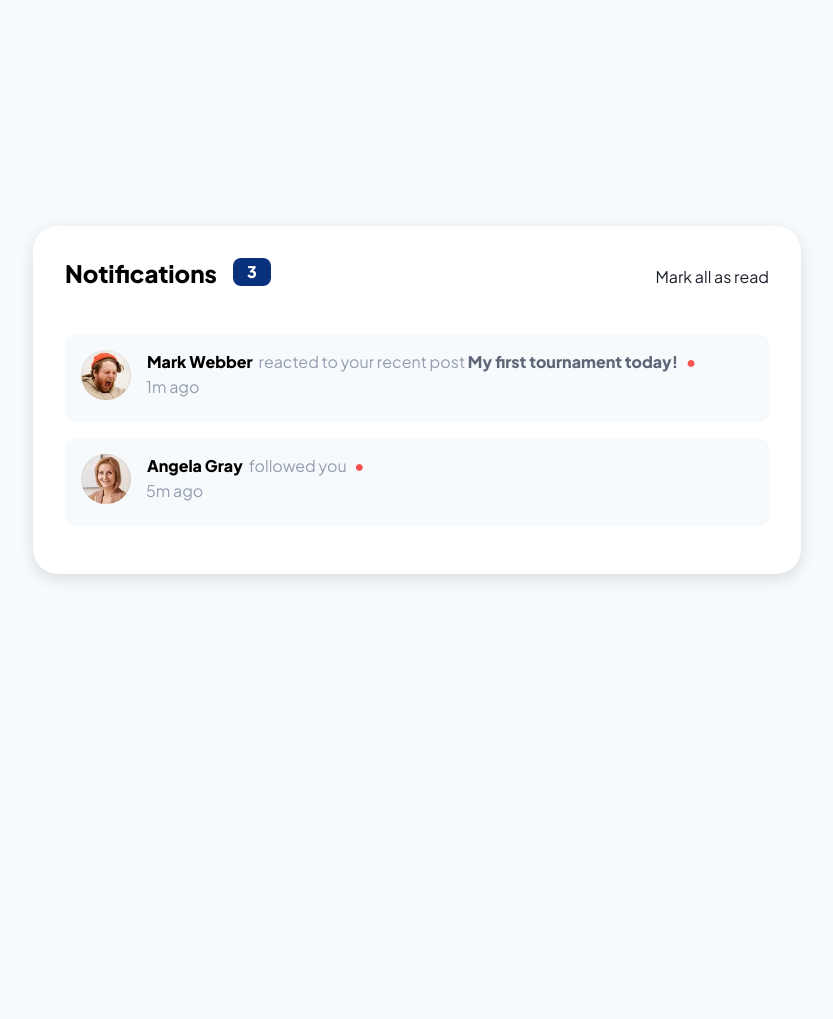
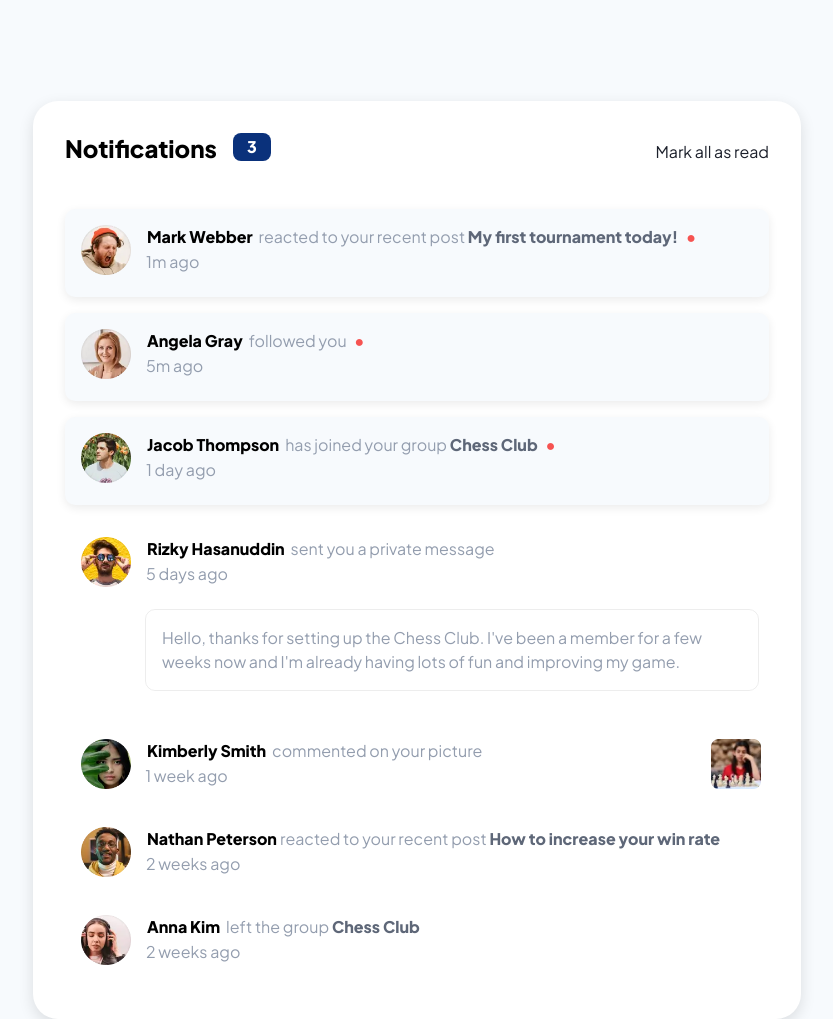
Before and after one commit to benj4627/48notificationsPage, a plain HTML site: page index.html in a window 1280 px wide. Shown: the whole page, without its empty margins (223-1056 px from the left). Before the commit the page ends 800 px from the top, so only its background shows below. Drawn offline with Linux system fonts and the light colour scheme.

Commit message:
finished HTML and CSS dekstop

```diff
--- a/assets/css/styles.css
+++ b/assets/css/styles.css
@@ -70,6 +70,7 @@ body {
     background-color: var(--VeryLightGrayBlue);
 }
 .container {
+    margin: 10rem 0;
     background-color: white;
     min-width: 60vw;
     height: fit-content;
@@ -126,6 +127,7 @@ body {
     margin: 1em 0;
     position: relative;
     border-radius: 10px;
+    box-shadow: 0 3px 10px rgba(0, 0, 0, 0.08);
 }
 
 .notification img {
@@ -172,6 +174,100 @@ body {
     bottom: -10%;
 }
 
+.message {
+    color: var(--grayBlue);
+    /* position: absolute;
+    left: 11.5%;
+    top: 85%; */
+    padding: 1rem;
+    width: 48vw;
+    margin-left: 5rem;
+    border: 1px solid rgba(0, 0, 0, 0.07);
+    border-radius: 10px;
+    transition: .3s ease-in-out;
+}
+
+.message:hover {
+    background-color: var(--lightBlue2);
+    color: var(--DarkGrayishBlue);
+    cursor: pointer;
+    border: 1px solid rgba(0, 0, 0, 0);
+}
+
+.notificationWhite {
+    display: flex;
+    justify-content: flex-start;
+    padding: var(--standardSpacing);
+    position: relative;
+    border-radius: 10px;
+}
+
+.notificationWhite img {
+    height: 50px;
+    margin-right: var(--standardSpacing);
+}
+
+.notificationWhiteImg {
+    display: flex;
+    justify-content: space-between;
+}
+.content {
+    display: flex;
+    justify-content: flex-start;
+    padding: var(--standardSpacing);
+    position: relative;
+    border-radius: 10px;
+}
+
+.content img {
+    height: 50px;
+    margin-right: var(--standardSpacing);
+}
+
+.imageNoti img {
+    height: 50px;
+    margin-right: .5em;
+    margin-top: var(--standardSpacing);
+    transition: .3s ease-in-out;
+}
+
+.imageNoti img:hover {
+    cursor: pointer;
+    transform: scale(115%);
+}
+
+.timeKimberly {
+    color: var(--grayBlue);
+    position: absolute;
+    left: 18.5%;
+    bottom: -10%;
+}
+
+.notificationNathan {
+    display: flex;
+    flex-wrap: wrap;
+    align-items: flex-start;
+    padding: var(--standardSpacing);
+    position: relative;
+    border-radius: 10px;
+}
+
+.notificationNathan img {
+    height: 50px;
+    margin-right: var(--standardSpacing);
+}
+
+.postNameNathan {
+    font-weight: 800;
+    color: var(--DarkGrayishBlue);
+    transition: .2s ease-in-out;
+}
+
+.postNameNathan:hover {
+    color: var(--blue);
+    cursor: pointer;
+}
+
 
 
 /* ## Colors
--- a/index.html
+++ b/index.html
@@ -44,31 +44,73 @@
             <p class="dot">●</p>
             <p class="timeMark">5m ago</p>
           </div>
+
+          <div class="notification">
+            <img src="./assets/images/avatar-jacob-thompson.webp" alt="Jacob" />
+            <p class="name">Jacob Thompson</p>
+            <p>&nbsp</p>
+            <p class="greyText">has joined your group</p>
+            <p>&nbsp</p>
+            <p class="postName">Chess Club</p>
+            <p class="dot">●</p>
+            <p class="timeMark">1 day ago</p>
+          </div>
+
+          <div class="notificationWhite">
+            <img
+              src="./assets/images/avatar-rizky-hasanuddin.webp"
+              alt="Ricky"
+            />
+            <p class="name">Rizky Hasanuddin</p>
+            <p>&nbsp</p>
+            <p class="greyText">sent you a private message</p>
+            <p class="timeMark">5 days ago</p>
+          </div>
+          <p class="message">
+            Hello, thanks for setting up the Chess Club. I've been a member for
+            a few weeks now and I'm already having lots of fun and improving my
+            game.
+          </p>
+
+          <div class="notificationWhiteImg">
+            <div class="content">
+              <img
+                src="./assets/images/avatar-kimberly-smith.webp"
+                alt="Kimberly"
+              />
+              <p class="name">Kimberly Smith</p>
+              <p>&nbsp</p>
+              <p class="greyText">commented on your picture</p>
+              <p class="timeKimberly">1 week ago</p>
+            </div>
+            <div class="imageNoti">
+              <img src="./assets/images/image-chess.webp" alt="Chess image" />
+            </div>
+          </div>
+
+          <div class="notificationNathan">
+            <img
+              src="./assets/images/avatar-nathan-peterson.webp"
+              alt="Nathan"
+            />
+            <p class="name">Nathan Peterson</p>
+            <p class="greyText">reacted to your recent post</p>
+            <p>&nbsp</p>
+            <p class="postNameNathan">How to increase your win rate</p>
+            <p class="timeMark">2 weeks ago</p>
+          </div>
+
+          <div class="notificationWhite">
+            <img src="./assets/images/avatar-anna-kim.webp" alt="Anna" />
+            <p class="name">Anna Kim</p>
+            <p>&nbsp</p>
+            <p class="greyText">left the group</p>
+            <p>&nbsp</p>
+            <p class="postName">Chess Club</p>
+            <p class="timeMark">2 weeks ago</p>
+          </div>
         </div>
       </section>
     </main>
   </body>
 </html>
-
-<!--
-
-  Angela Gray followed you
-  5m ago
-
-  Jacob Thompson has joined your group Chess Club
-  1 day ago
-
-  Rizky Hasanuddin sent you a private message
-  5 days ago
-  Hello, thanks for setting up the Chess Club. I've been a member for a few weeks now and
-  I'm already having lots of fun and improving my game.
-
-  Kimberly Smith commented on your picture
-  1 week ago
-
-  Nathan Peterson reacted to your recent post 5 end-game strategies to increase your win rate
-  2 weeks ago
-
-  Anna Kim left the group Chess Club
-  2 weeks ago
-   -->
```
